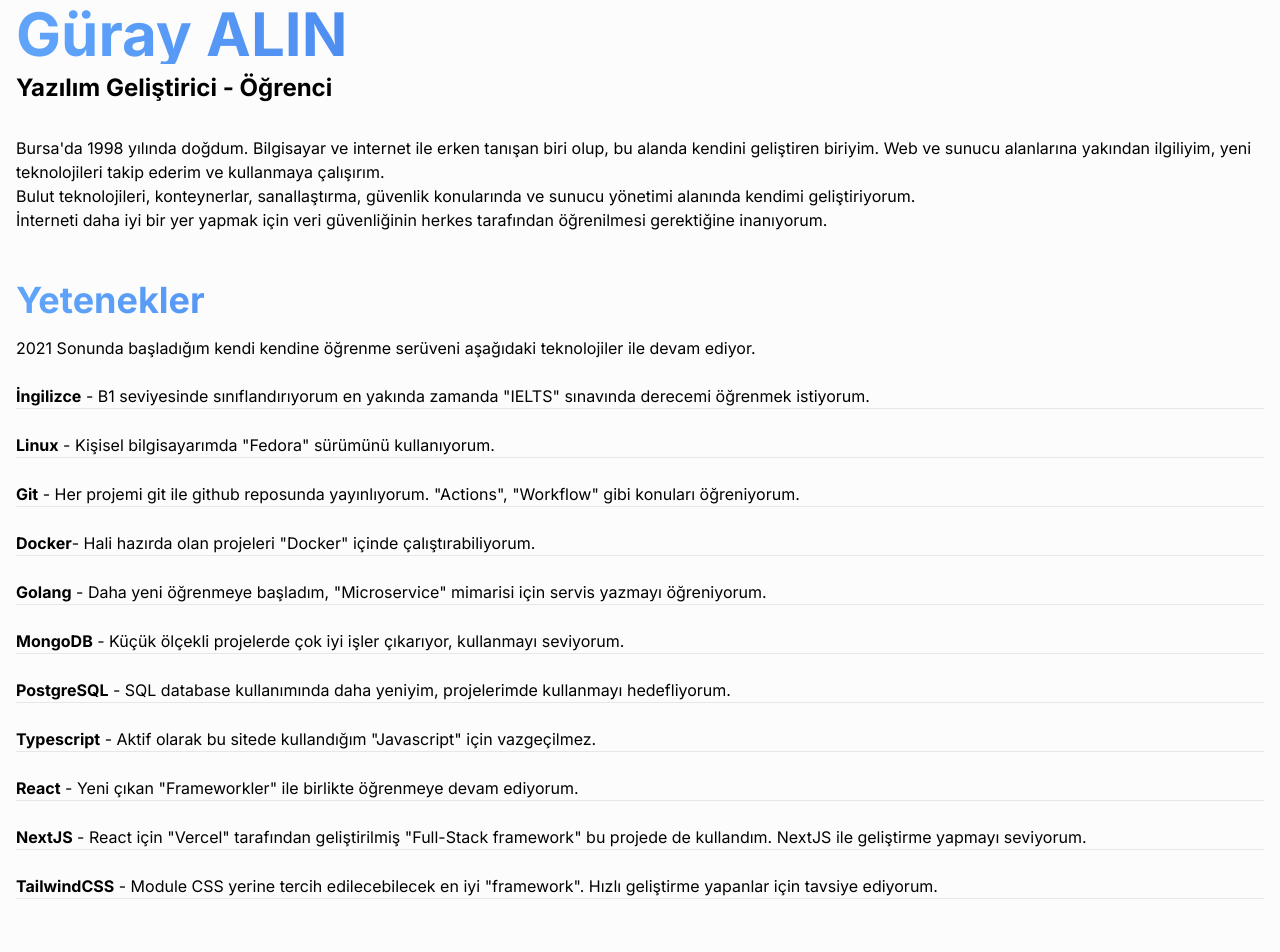
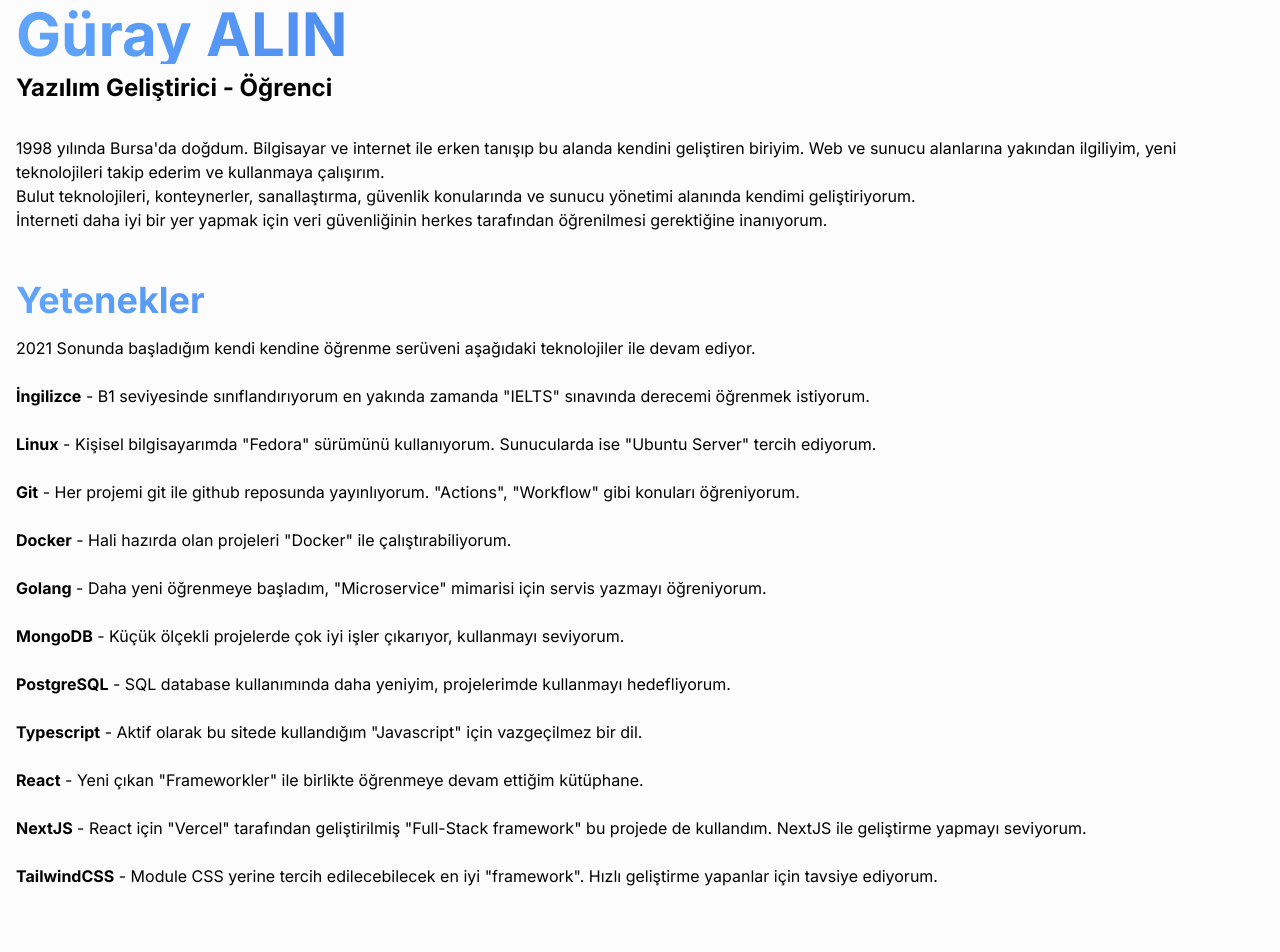
Before and after one commit to grienz/portfolio, a Next.js app: page /about in a window 1280 px wide. Shown: the part 140-1092 px from the top of the page. Built offline with nearby package versions, Linux system fonts and the light colour scheme.

Commit message:
(fix) Typo and tags updated.

```diff
--- a/app/about/page.tsx
+++ b/app/about/page.tsx
@@ -23,13 +23,13 @@ const AboutPage = async () => {
           Yazılım Geliştirici - Öğrenci
         </h2>
         <p className="mt-8">
-          Bursa'da 1998 yılında doğdum. Bilgisayar ve internet ile erken tanışan
-          biri olup, bu alanda kendini geliştiren biriyim. Web ve sunucu
-          alanlarına yakından ilgiliyim, yeni teknolojileri takip ederim ve
-          kullanmaya çalışırım.
+          1998 yılında Bursa'da doğdum. Bilgisayar ve internet ile erken tanışıp
+          bu alanda kendini geliştiren biriyim. Web ve sunucu alanlarına
+          yakından ilgiliyim, yeni teknolojileri takip ederim ve kullanmaya
+          çalışırım.
         </p>
         <p>
-          Bulut teknolojileri, konteynerlar, sanallaştırma, güvenlik konularında
+          Bulut teknolojileri, konteynerler, sanallaştırma, güvenlik konularında
           ve sunucu yönetimi alanında kendimi geliştiriyorum.
         </p>
         <p>
@@ -37,102 +37,88 @@ const AboutPage = async () => {
           tarafından öğrenilmesi gerektiğine inanıyorum.
         </p>
         <h2 className="headline mb-4 mt-12 text-4xl">Yetenekler</h2>
-        <p className="mb-6">
+        <p className="mb-6 list-none">
           2021 Sonunda başladığım kendi kendine öğrenme serüveni aşağıdaki
           teknolojiler ile devam ediyor.
-          <br></br>
-          <br></br>
-          <ul>
+        </p>
+        <ul className="mt-4">
+          <li>
             <strong>İngilizce</strong> - B1 seviyesinde sınıflandırıyorum en
             yakında zamanda "IELTS" sınavında derecemi öğrenmek istiyorum.
-          </ul>
-          <hr></hr>
+          </li>
           <br></br>
-          <ul>
+          <li>
             <strong>Linux</strong> - Kişisel bilgisayarımda "Fedora" sürümünü
-            kullanıyorum.
-          </ul>
-          <hr></hr>
+            kullanıyorum. Sunucularda ise "Ubuntu Server" tercih ediyorum.
+          </li>
           <br></br>
-          <ul>
+          <li>
             <strong>Git</strong> - Her projemi git ile github reposunda
             yayınlıyorum. "Actions", "Workflow" gibi konuları öğreniyorum.
-          </ul>
-          <hr></hr>
+          </li>
           <br></br>
-          <ul>
-            <strong>Docker</strong>- Hali hazırda olan projeleri "Docker" içinde
+          <li>
+            <strong>Docker</strong> - Hali hazırda olan projeleri "Docker" ile
             çalıştırabiliyorum.
-          </ul>
-          <hr></hr>
+          </li>
           <br></br>
-          <ul>
+          <li>
             <strong>Golang</strong> - Daha yeni öğrenmeye başladım,
             "Microservice" mimarisi için servis yazmayı öğreniyorum.
-          </ul>
-          <hr></hr>
+          </li>
           <br></br>
-          <ul>
+          <li>
             <strong>MongoDB</strong> - Küçük ölçekli projelerde çok iyi işler
             çıkarıyor, kullanmayı seviyorum.
-          </ul>
-          <hr></hr>
+          </li>
           <br></br>
-          <ul>
+          <li>
             <strong>PostgreSQL</strong> - SQL database kullanımında daha
             yeniyim, projelerimde kullanmayı hedefliyorum.
-          </ul>
-          <hr></hr>
+          </li>
           <br></br>
-          <ul>
+          <li>
             <strong>Typescript</strong> - Aktif olarak bu sitede kullandığım
-            "Javascript" için vazgeçilmez.
-          </ul>
-          <hr></hr>
+            "Javascript" için vazgeçilmez bir dil.
+          </li>
           <br></br>
-          <ul>
+          <li>
             <strong>React</strong> - Yeni çıkan "Frameworkler" ile birlikte
-            öğrenmeye devam ediyorum.
-          </ul>
-          <hr></hr>
+            öğrenmeye devam ettiğim kütüphane.
+          </li>
           <br></br>
-          <ul>
+          <li>
             <strong>NextJS</strong> - React için "Vercel" tarafından
             geliştirilmiş "Full-Stack framework" bu projede de kullandım. NextJS
             ile geliştirme yapmayı seviyorum.
-          </ul>
-          <hr></hr>
+          </li>
           <br></br>
-          <ul>
+          <li>
             <strong>TailwindCSS</strong> - Module CSS yerine tercih
             edilecebilecek en iyi "framework". Hızlı geliştirme yapanlar için
             tavsiye ediyorum.
-          </ul>
-          <hr></hr>
-          <br></br>
-        </p>
+          </li>
+        </ul>
+        <br></br>
         <h2 className="headline mb-4 mt-12 text-4xl">Hobi ve ilgi alanlarım</h2>
         <p className="mb-6">
           Spor yapmayı, satranç oynamayı ve felsefe/psikoloji/tarih
           alanınlarında okumalar yapmayı severim. Bilim kurgu türünde çoğu
-          içeriği severek izlerim/takip ederim. House/Techno ve klasik müzik
-          dinlemeyi severim.
+          içeriği severek takip ederim. House, techno ve klasik müzik dinlemeyi
+          severim.
         </p>
         <h2 className="headline mb-4 mt-12 text-4xl">Deneyimler</h2>
         <p className="mb-6">
           Genellikle kendi geliştirdiğim projeler üzerinde çalıştım. Daha iyi iş
-          fırsatları için kendimi geliştiriyorum.
+          olanakları için kendimi geliştiriyorum.
         </p>
         <WorkExperience jobs={mockJobs} />
-
         <h2 className="headline mb-4 mt-12 text-4xl">Eğitim</h2>
         <p className="mb-6">
           Kendi kendine öğrenmeyi ve gelişmeyi prensip haline getirmiş, öz
           disipline sahip biriyim.
         </p>
-
         <Education education={[mockSchool]} />
-
         <section id="cv-download">
           <h2 className="headline mb-4 mt-12 text-4xl">Daha fazla detay</h2>
 
@@ -141,7 +127,7 @@ const AboutPage = async () => {
             için iletişime geçebilirsiniz.
           </p>
           <p>
-            Benimle direkt iletişim için{' '}
+            Benimle iletişime geçmek için{' '}
             <Link
               href="/contact"
               className="underlined relative border-b-2 border-grey-300 font-bold hover:border-b-0 dark:border-grey-700"
--- a/app/components/HeroSection.tsx
+++ b/app/components/HeroSection.tsx
@@ -3,13 +3,14 @@ import Link from 'next/link'
 import { TypeWriter } from '@components/TypeWriter'
 export const HeroSection = () => {
   const Skills = [
+    'TypeScript',
     'React',
-    'TypeScript',
     'Next.js',
-    'REST API',
     'Golang',
     'Linux',
-    'Docker'
+    'Docker',
+    'Cloud',
+    'REST API'
   ]
 
   return (
@@ -31,11 +32,11 @@ export const HeroSection = () => {
             </p>
             <br></br>
             <p className="text-lg leading-8 text-slate-600 dark:text-off-white">
-              Bu konular hakkında konuşabiliriz;{' '}
-              <strong className="text-xl font-black">
-                <TypeWriter strings={Skills} />
-              </strong>
+              Bu konular hakkında konuşabiliriz;
             </p>
+            <strong className="text-xl font-black leading-8 text-slate-600 dark:text-off-white">
+              <TypeWriter strings={Skills} />
+            </strong>
             <br></br>
             <p className="text-lg leading-8 text-slate-600 dark:text-off-white">
               Bu websitesi açık kaynaklı projedir buradan erişebilirsiniz{' '}
--- a/app/page.tsx
+++ b/app/page.tsx
@@ -22,26 +22,28 @@ const HomePage = async () => {
       <section id="services">
         <Container>
           <h2 className="headline mt-24 text-2xl md:text-4xl lg:text-5xl">
-            Hizmetler
+            Beceriler
           </h2>
           <span className="mt-4 block list-none text-lg font-bold text-off-black dark:text-off-white md:text-2xl">
             <ul>
               <li>
-                Cloud üzerinde CI/CD ve Container teknolojileri ile hizmet
-                sağlıyorum.
+                Cloud üzerinde CI/CD ve Container teknolojilerini
+                kullanabiliyorum.
               </li>
               <br></br>
               <li>
                 Frontend arayüz geliştirmeleri ve responsive design tasarımları
-                yapıyorum.
+                yapabiliyorum.
               </li>
               <br></br>
-              <li> Backend, sunucu ve API ile entegrasyonlar sağlıyorum.</li>
+              <li>
+                Backend, sunucu ve API ile entegrasyonlar sağlayabiliyorum.
+              </li>
             </ul>
           </span>
         </Container>
       </section>
-      <section id="tools" className="my-50">
+      <section id="tools" className="my-56">
         <Container>
           <h2 className="headline mt-24 text-center text-xl md:text-2xl lg:text-3xl">
             Powered by Vercel
```
